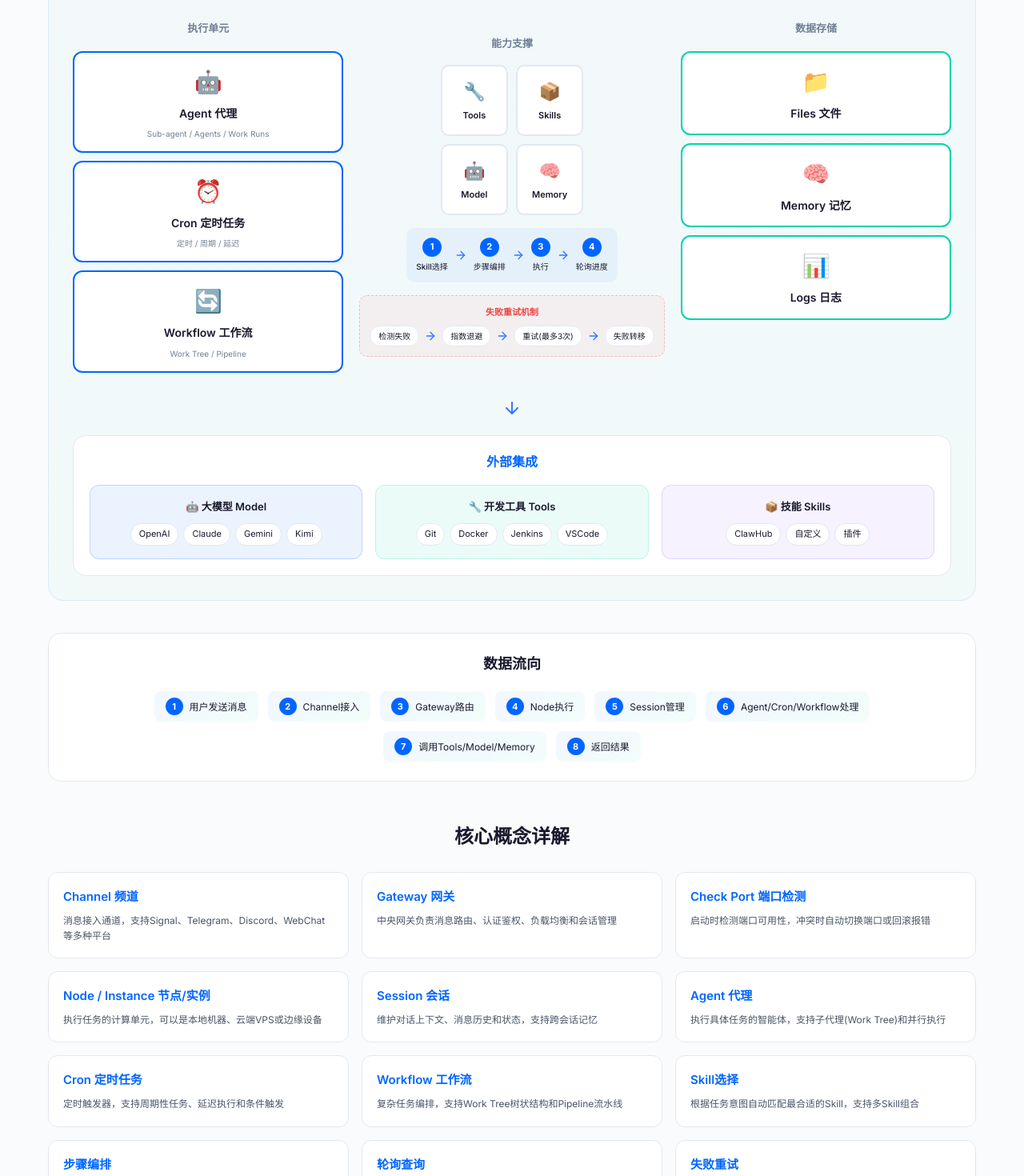
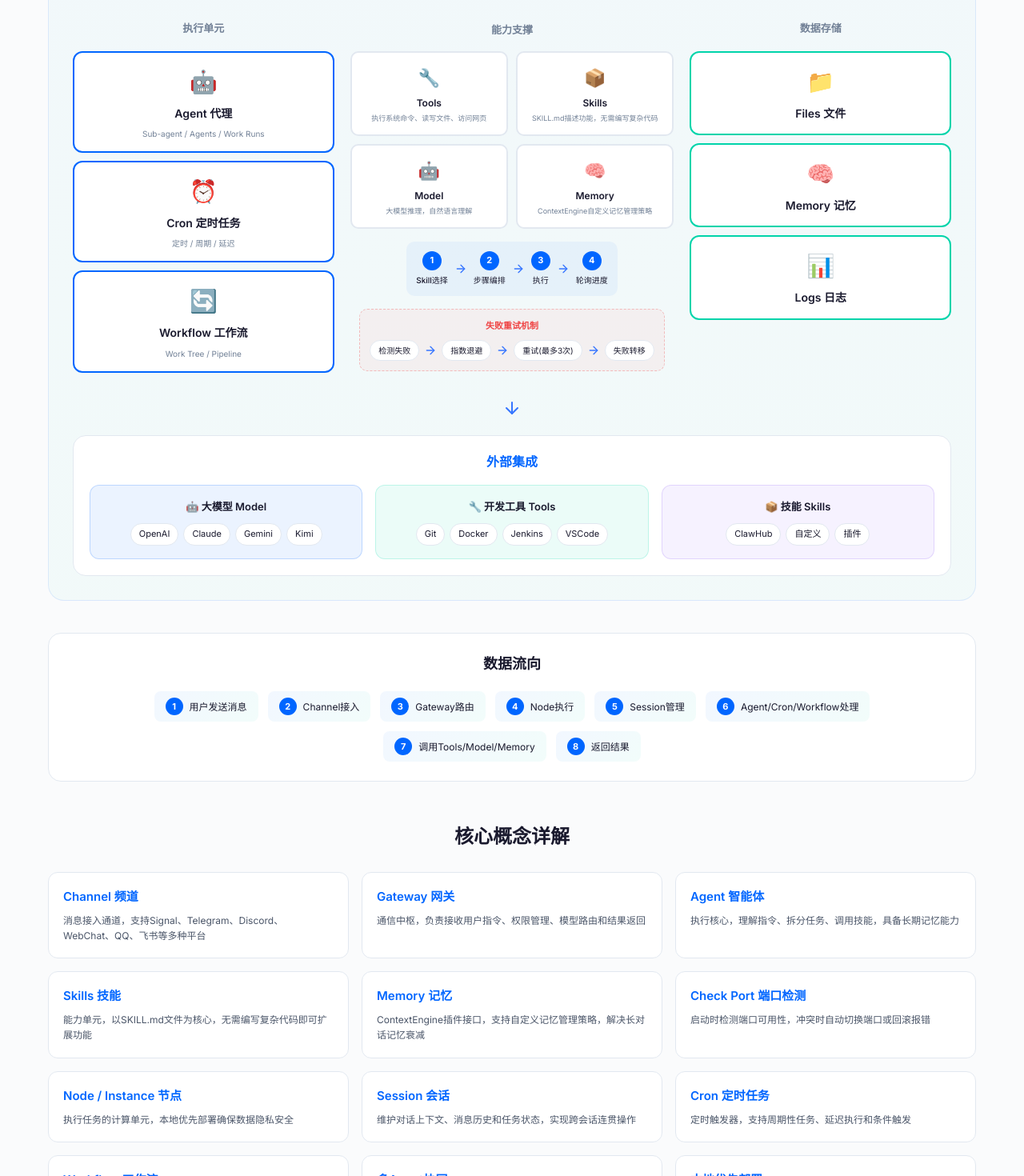
Before and after one commit to weixi5656/ai-agent-presentation, a Vue app: page /#/openclaw-architecture in a window 1280 px wide. Shown: the part 1480-2950 px from the top of the page at 80% size. Built offline with nearby package versions, Linux system fonts and the light colour scheme.

Commit message:
Update architecture with Baidu search results: 4-layer design, ContextEngine, multi-agent

```diff
--- a/src/views/OpenClawArchitectureView.vue
+++ b/src/views/OpenClawArchitectureView.vue
@@ -144,6 +144,7 @@
             <div class="cap-item" v-for="cap in capabilities" :key="cap.name">
               <span class="cap-icon">{{ cap.icon }}</span>
               <span class="cap-name">{{ cap.name }}</span>
+              <span class="cap-desc">{{ cap.desc }}</span>
             </div>
           </div>
 
@@ -284,10 +285,10 @@ const nodes = [
 ]
 
 const capabilities = [
-  { name: 'Tools', icon: '🔧' },
-  { name: 'Skills', icon: '📦' },
-  { name: 'Model', icon: '🤖' },
-  { name: 'Memory', icon: '🧠' },
+  { name: 'Tools', icon: '🔧', desc: '执行系统命令、读写文件、访问网页' },
+  { name: 'Skills', icon: '📦', desc: 'SKILL.md描述功能，无需编写复杂代码' },
+  { name: 'Model', icon: '🤖', desc: '大模型推理，自然语言理解' },
+  { name: 'Memory', icon: '🧠', desc: 'ContextEngine自定义记忆管理策略' },
 ]
 
 const flowSteps = [
@@ -302,18 +303,18 @@ const flowSteps = [
 ]
 
 const concepts = [
-  { name: 'Channel 频道', desc: '消息接入通道，支持Signal、Telegram、Discord、WebChat等多种平台' },
-  { name: 'Gateway 网关', desc: '中央网关负责消息路由、认证鉴权、负载均衡和会话管理' },
+  { name: 'Channel 频道', desc: '消息接入通道，支持Signal、Telegram、Discord、WebChat、QQ、飞书等多种平台' },
+  { name: 'Gateway 网关', desc: '通信中枢，负责接收用户指令、权限管理、模型路由和结果返回' },
+  { name: 'Agent 智能体', desc: '执行核心，理解指令、拆分任务、调用技能，具备长期记忆能力' },
+  { name: 'Skills 技能', desc: '能力单元，以SKILL.md文件为核心，无需编写复杂代码即可扩展功能' },
+  { name: 'Memory 记忆', desc: 'ContextEngine插件接口，支持自定义记忆管理策略，解决长对话记忆衰减' },
   { name: 'Check Port 端口检测', desc: '启动时检测端口可用性，冲突时自动切换端口或回滚报错' },
-  { name: 'Node / Instance 节点/实例', desc: '执行任务的计算单元，可以是本地机器、云端VPS或边缘设备' },
-  { name: 'Session 会话', desc: '维护对话上下文、消息历史和状态，支持跨会话记忆' },
-  { name: 'Agent 代理', desc: '执行具体任务的智能体，支持子代理(Work Tree)和并行执行' },
+  { name: 'Node / Instance 节点', desc: '执行任务的计算单元，本地优先部署确保数据隐私安全' },
+  { name: 'Session 会话', desc: '维护对话上下文、消息历史和任务状态，实现跨会话连贯操作' },
   { name: 'Cron 定时任务', desc: '定时触发器，支持周期性任务、延迟执行和条件触发' },
   { name: 'Workflow 工作流', desc: '复杂任务编排，支持Work Tree树状结构和Pipeline流水线' },
-  { name: 'Skill选择', desc: '根据任务意图自动匹配最合适的Skill，支持多Skill组合' },
-  { name: '步骤编排', desc: '将复杂任务拆解为可执行的步骤序列，支持条件分支和循环' },
-  { name: '轮询查询', desc: '异步任务执行时定期查询进度，实时反馈执行状态' },
-  { name: '失败重试', desc: '智能重试机制，支持指数退避、最大重试次数和失败转移' },
+  { name: '多Agent协同', desc: '研究Agent、写作Agent、设计Agent分工合作处理复杂任务' },
+  { name: '本地优先部署', desc: '部署在用户自己的电脑或私有服务器，确保数据隐私安全' },
 ]
 </script>
 
@@ -664,9 +665,16 @@ const concepts = [
 }
 
 .cap-name {
-  font-size: 11px;
+  font-size: 12px;
   font-weight: 600;
   color: var(--text-primary);
+}
+
+.cap-desc {
+  font-size: 9px;
+  color: var(--text-muted);
+  text-align: center;
+  line-height: 1.3;
 }
 
 /* 任务执行流程 */
```
